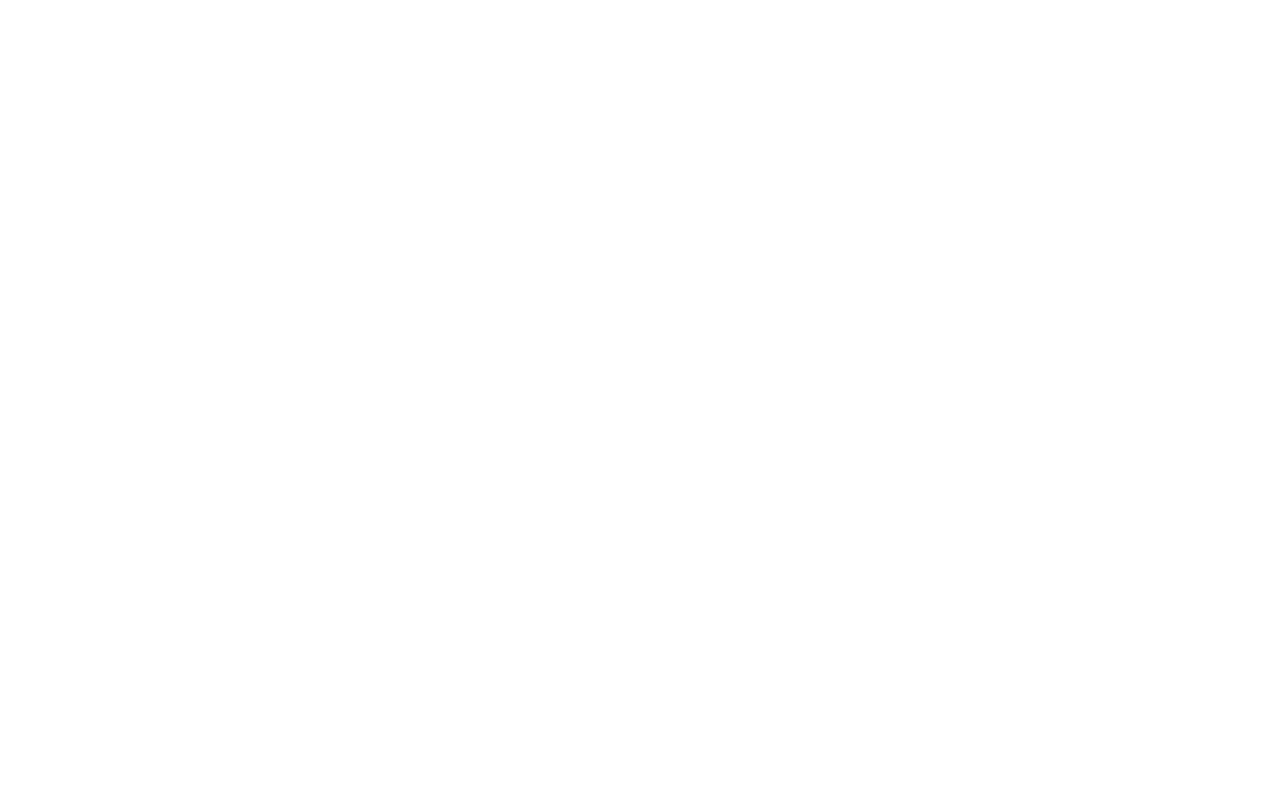
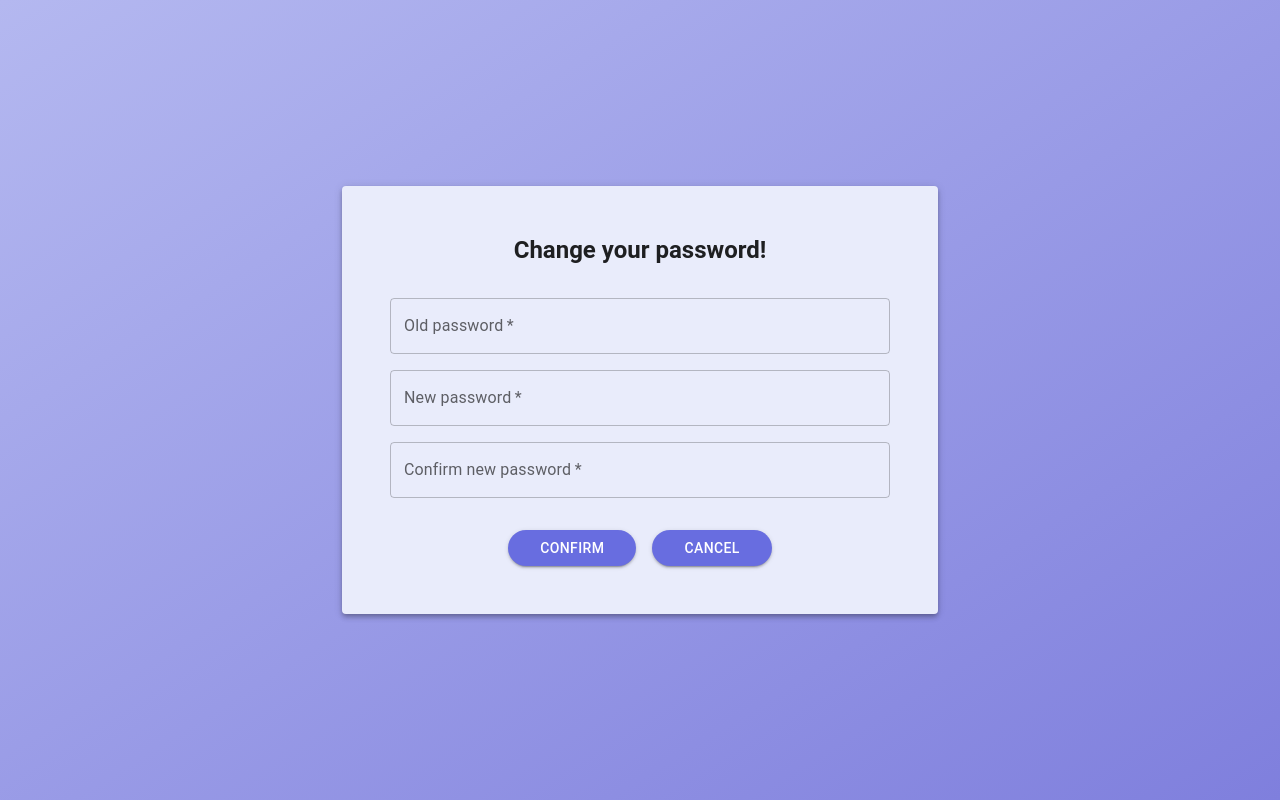
Before and after one commit to JordanovaAntoaneta/uiktp-frontend, a React (Create React App) app: page /change-password in a window 1280 px wide. Before the commit this address had no page. Built offline with nearby package versions, Linux system fonts and the light colour scheme; a web font is replaced by a local one.

Commit message:
Change Password Page

```diff
--- a/src/App.tsx
+++ b/src/App.tsx
@@ -18,6 +18,7 @@
 import InvitesPage from './components/InvitesPage';
 import ResetPasswordPage from './components/ResetPasswordPage';
 import UserDetails from './components/UserDetails';
+import ChangePassword from './components/ChangePassword';
 
 function App() {
   return (
@@ -39,6 +40,7 @@
         <Route path="/my-invites" element={<InvitesPage />} />
         <Route path="/reset-password" element={<ResetPasswordPage />} />
         <Route path='/user-details' element={<UserDetails />} />
+        <Route path='/change-password' element={<ChangePassword />} />
       </Routes>
     </div>
   );
--- /dev/null
+++ b/src/components/ChangePassword.tsx
@@ -0,0 +1,213 @@
+import React, { useState, useEffect } from "react";
+import { useNavigate } from "react-router-dom";
+import { UserInterface } from "../interfaces/UserInterface";
+import { Button, Box, Typography, Paper, TextField, Snackbar, Alert } from "@mui/material";
+
+const ChangePassword: React.FC = () => {
+    const navigate = useNavigate();
+
+    const [currentUser, setCurrentUser] = useState<UserInterface | null>(null);
+    const [oldPassword, setOldPassword] = useState('');
+    const [newPassword, setNewPassword] = useState('');
+    const [confirmPassword, setConfirmPassword] = useState('');
+    const [loading, setLoading] = useState(false);
+
+    const [snackbar, setSnackbar] = useState({
+        open: false,
+        message: '',
+        severity: 'success' as 'success' | 'error',
+    });
+
+    const showSnackbar = (message: string, severity: 'success' | 'error') => {
+        setSnackbar({ open: true, message, severity });
+    };
+
+    const resetForm = () => {
+        setOldPassword('');
+        setNewPassword('');
+        setConfirmPassword('');
+    };
+
+    const getCurrentUser = async () => {
+        try {
+            const token = localStorage.getItem("accessToken");
+            if (!token) return;
+
+            const response = await fetch("http://localhost:8090/api/v1/User/me", {
+                headers: {
+                    "Authorization": `Bearer ${token}`,
+                    "Content-Type": "application/json",
+                },
+            });
+
+            if (response.ok) {
+                const data = await response.json();
+                setCurrentUser(data);
+            } else {
+                console.warn("Failed to fetch user data.");
+            }
+        } catch (error) {
+            console.error("Error fetching current user:", error);
+        }
+    };
+
+    const handlePasswordChange = async (e: React.FormEvent) => {
+        e.preventDefault();
+
+        if (!oldPassword || !newPassword || !confirmPassword) {
+            showSnackbar("All fields are required.", "error");
+            return;
+        }
+
+        if (newPassword !== confirmPassword) {
+            showSnackbar("New passwords do not match.", "error");
+            return;
+        }
+
+        setLoading(true);
+
+        try {
+            const token = localStorage.getItem("accessToken");
+            if (!token) throw new Error("Not authenticated.");
+
+            const response = await fetch("http://localhost:8090/api/v1/User/change-password", {
+                method: "PUT",
+                headers: {
+                    "Authorization": `Bearer ${token}`,
+                    "Content-Type": "application/json",
+                },
+                body: JSON.stringify({
+                    oldPassword,
+                    newPassword,
+                }),
+            });
+
+            if (!response.ok) {
+                const errorData = await response.json();
+                const message = errorData.errors
+                    ? Object.values(errorData.errors).flat().join(' ')
+                    : errorData.message || 'Password change failed.';
+                throw new Error(message);
+            }
+
+            showSnackbar("Password changed successfully!", "success");
+            resetForm();
+
+            setTimeout(() => navigate('/user-details'), 800);
+        } catch (error: any) {
+            console.error("Password change failed:", error);
+            showSnackbar(error.message || "Unexpected error occurred.", "error");
+        } finally {
+            setLoading(false);
+        }
+    };
+
+    useEffect(() => {
+        getCurrentUser();
+    }, []);
+
+    return (
+        <Box
+            sx={{
+                height: '100vh',
+                width: '100vw',
+                background: 'linear-gradient(to bottom right, #b4b8f0, #7f7fdd)',
+                display: 'flex',
+                justifyContent: 'center',
+                alignItems: 'center',
+            }}
+        >
+            <Paper
+                elevation={4}
+                sx={{
+                    padding: 6,
+                    backgroundColor: '#e9ecfb',
+                    width: '500px',
+                    textAlign: 'center',
+                }}
+            >
+                <Typography variant="h5" fontWeight="bold" mb={4}>
+                    Change your password!
+                </Typography>
+
+                <form onSubmit={handlePasswordChange}>
+                    <TextField
+                        fullWidth
+                        type="password"
+                        label="Old password"
+                        value={oldPassword}
+                        onChange={(e) => setOldPassword(e.target.value)}
+                        sx={{ mb: 2 }}
+                        required
+                    />
+
+                    <TextField
+                        fullWidth
+                        type="password"
+                        label="New password"
+                        value={newPassword}
+                        onChange={(e) => setNewPassword(e.target.value)}
+                        sx={{ mb: 2 }}
+                        required
+                    />
+
+                    <TextField
+                        fullWidth
+                        type="password"
+                        label="Confirm new password"
+                        value={confirmPassword}
+                        onChange={(e) => setConfirmPassword(e.target.value)}
+                        sx={{ mb: 4 }}
+                        required
+                    />
+
+                    <Box display="flex" justifyContent="center" gap={2}>
+                        <Button
+                            type="submit"
+                            variant="contained"
+                            disabled={loading}
+                            sx={{
+                                backgroundColor: '#686de0',
+                                borderRadius: '20px',
+                                px: 4,
+                                '&:hover': { backgroundColor: '#5a5ecf' },
+                            }}
+                        >
+                            {loading ? "Saving..." : "Confirm"}
+                        </Button>
+
+                        <Button
+                            variant="contained"
+                            onClick={() => navigate('/user-details')}
+                            sx={{
+                                backgroundColor: '#686de0',
+                                borderRadius: '20px',
+                                px: 4,
+                                '&:hover': { backgroundColor: '#5a5ecf' },
+                            }}
+                        >
+                            Cancel
+                        </Button>
+                    </Box>
+                </form>
+            </Paper>
+
+            <Snackbar
+                open={snackbar.open}
+                autoHideDuration={4000}
+                onClose={() => setSnackbar((prev) => ({ ...prev, open: false }))}
+                anchorOrigin={{ vertical: 'bottom', horizontal: 'center' }}
+            >
+                <Alert
+                    severity={snackbar.severity}
+                    onClose={() => setSnackbar((prev) => ({ ...prev, open: false }))}
+                    sx={{ width: '100%' }}
+                >
+                    {snackbar.message}
+                </Alert>
+            </Snackbar>
+        </Box>
+    );
+};
+
+export default ChangePassword;
--- /dev/null
+++ b/src/interfaces/ChangePasswordInterface.ts
@@ -0,0 +1,4 @@
+export interface ChangePasswordInterface {
+    oldPassword: string;
+    newPassword: string;
+}
```
